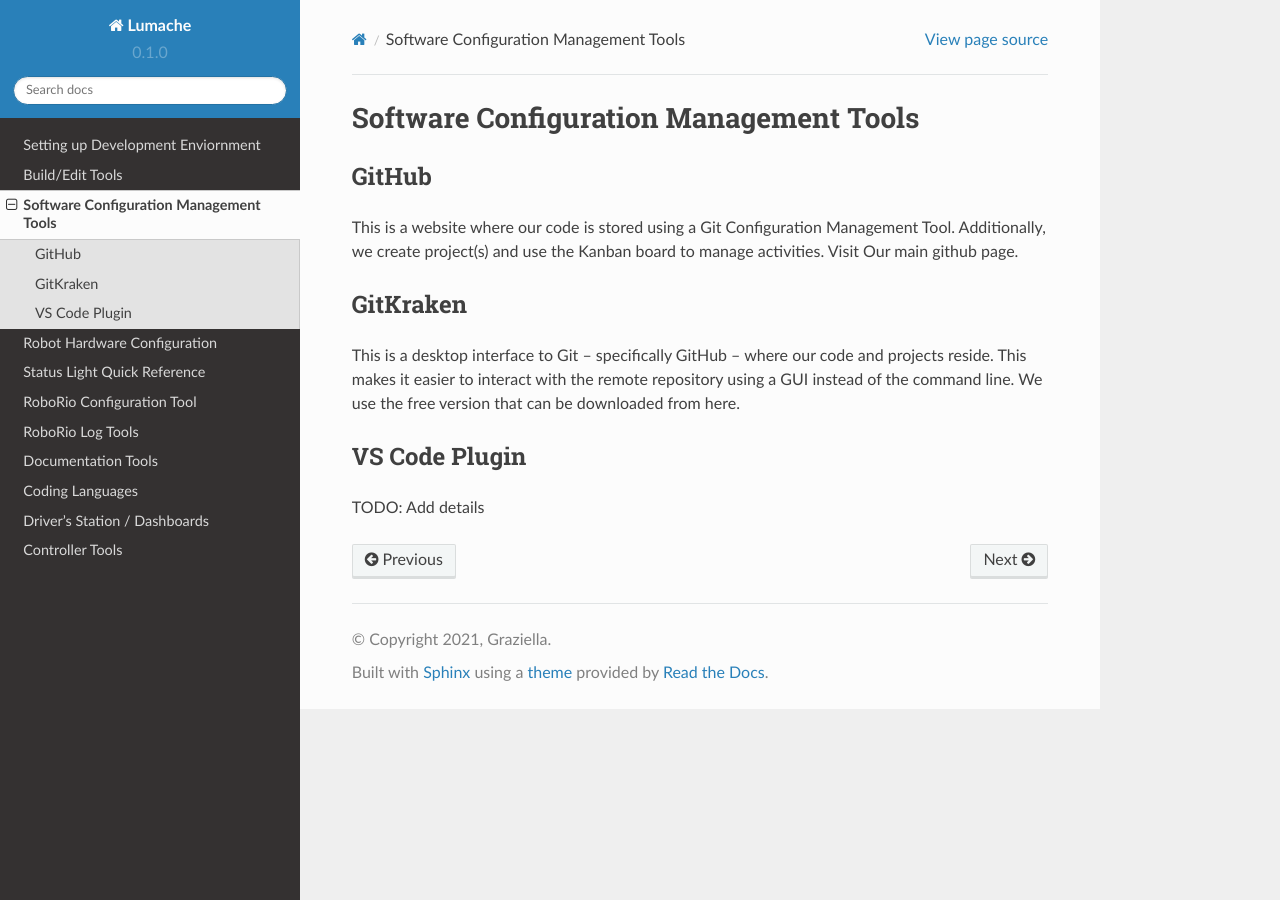
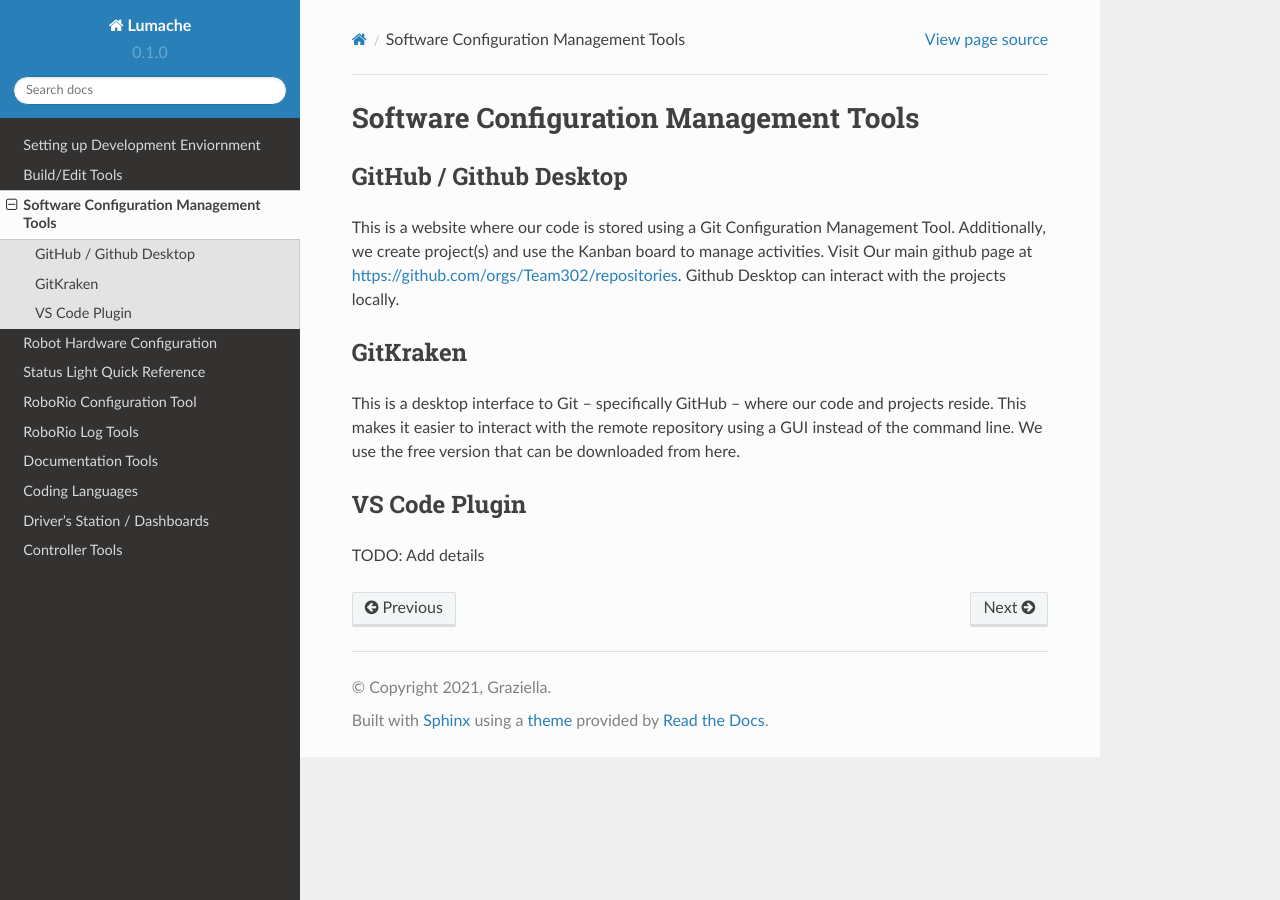
Before and after one commit to Team302/Team302Doco, a Sphinx documentation site: the page built from docs/source/softwareConfigurationManagement.rst, in a window 1280 px wide. Built offline with Sphinx 7.4.7 and the Read the Docs theme 2.0.0, drawn with Linux system fonts in a browser that asks for light colours; pages that are not in the unit, such as notebooks, are missing from menus.

Commit message:
Update softwareConfigurationManagement.rst
Add Github desktop and link to Github page

```diff
--- a/docs/source/softwareConfigurationManagement.rst
+++ b/docs/source/softwareConfigurationManagement.rst
@@ -1,10 +1,10 @@
 Software Configuration Management Tools
 ==========================================
 
-GitHub
--------
+GitHub / Github Desktop
+------------------------
 
-This is a website where our code is stored using a Git Configuration Management Tool. Additionally, we create project(s) and use the Kanban board to manage activities. Visit Our main github page.
+This is a website where our code is stored using a Git Configuration Management Tool. Additionally, we create project(s) and use the Kanban board to manage activities. Visit Our main github page at https://github.com/orgs/Team302/repositories.  Github Desktop can interact with the projects locally.
 
 GitKraken
 ----------
```
